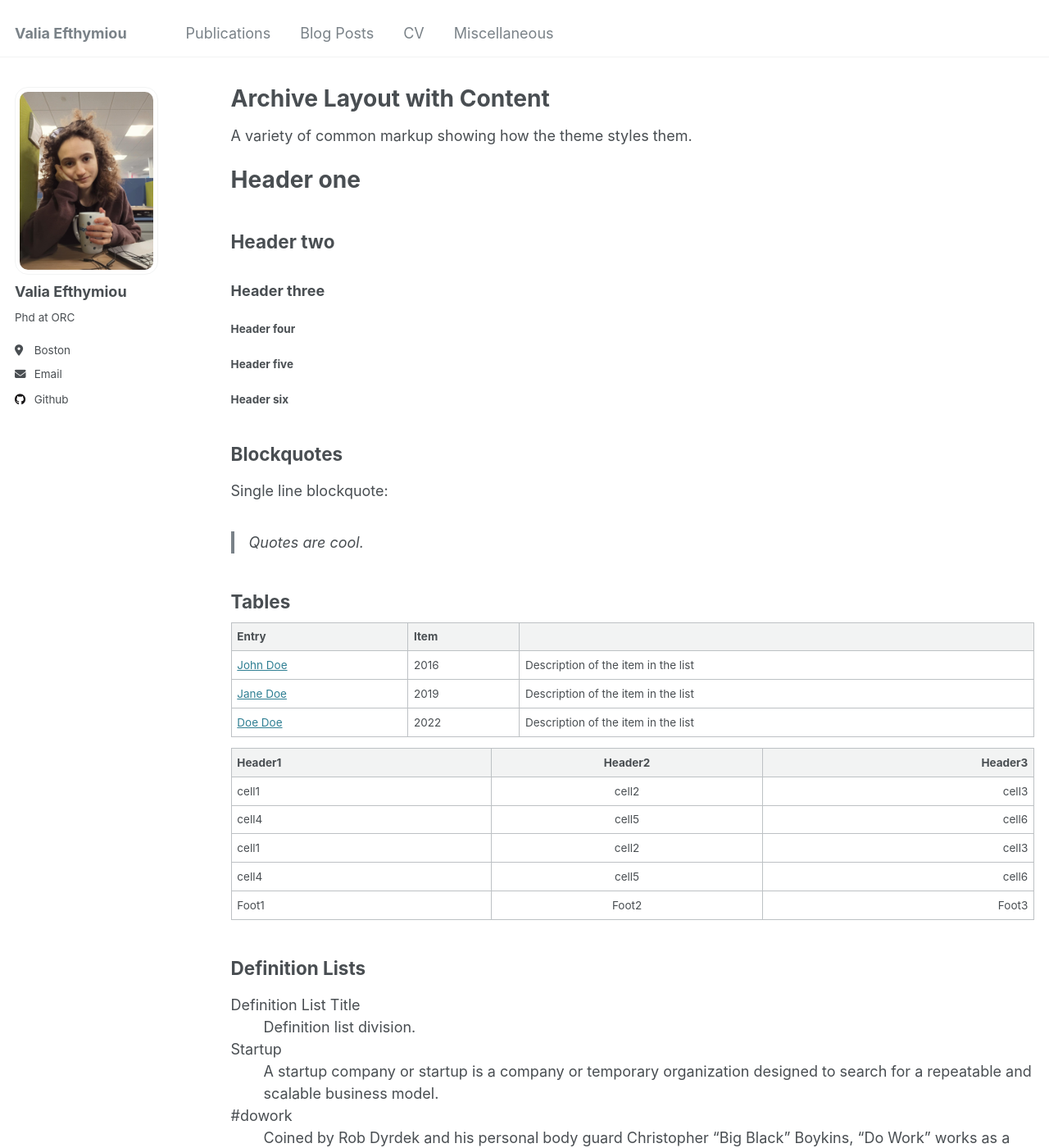
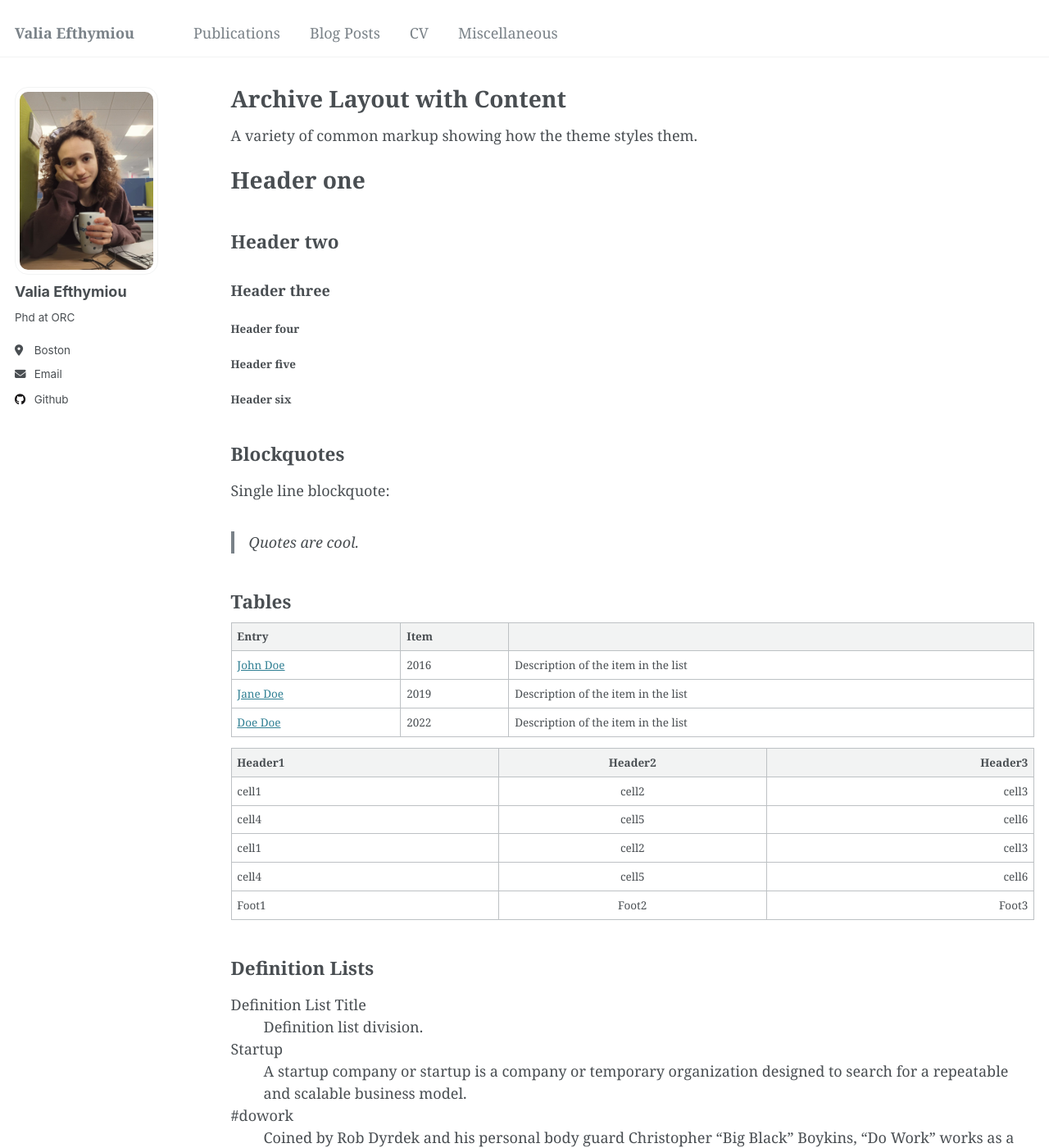
Before and after one commit to valiaEft/valiaEft.github.io, a Jekyll site: the page built from _pages/archive-layout-with-content.md, in a window 1280 px wide and 1400 px high. Shown: the whole window at 82% size. Built offline with Jekyll 4.4.1, drawn with Linux system fonts in a browser that asks for light colours.

Commit message:
Use serif site typography

```diff
--- a/_sass/_variables.scss
+++ b/_sass/_variables.scss
@@ -13,12 +13,12 @@ $paragraph-indent           : false; // true, false (default)
 $indent-var                 : 1.3em;
 
 /* system typefaces */
-$serif                      : Georgia, Times, serif;
+$serif                      : Georgia, "Times New Roman", Times, serif;
 $sans-serif                 : -apple-system, ".SFNSText-Regular", "San Francisco", "Roboto", "Segoe UI", "Helvetica Neue", "Lucida Grande", Arial, sans-serif;
 $monospace                  : Monaco, Consolas, "Lucida Console", monospace;
 
 /* sans serif typefaces */
-$sans-serif-narrow          : $sans-serif;
+$sans-serif-narrow          : $serif;
 $helvetica                  : Helvetica, "Helvetica Neue", Arial, sans-serif;
 
 /* serif typefaces */
@@ -28,8 +28,8 @@ $bodoni                     : "Bodoni MT", serif;
 $calisto                    : "Calisto MT", serif;
 $garamond                   : Garamond, serif;
 
-$global-font-family         : $sans-serif;
-$header-font-family         : $sans-serif;
+$global-font-family         : $serif;
+$header-font-family         : $serif;
 $caption-font-family        : $serif;
 
 /* type scale */
```
